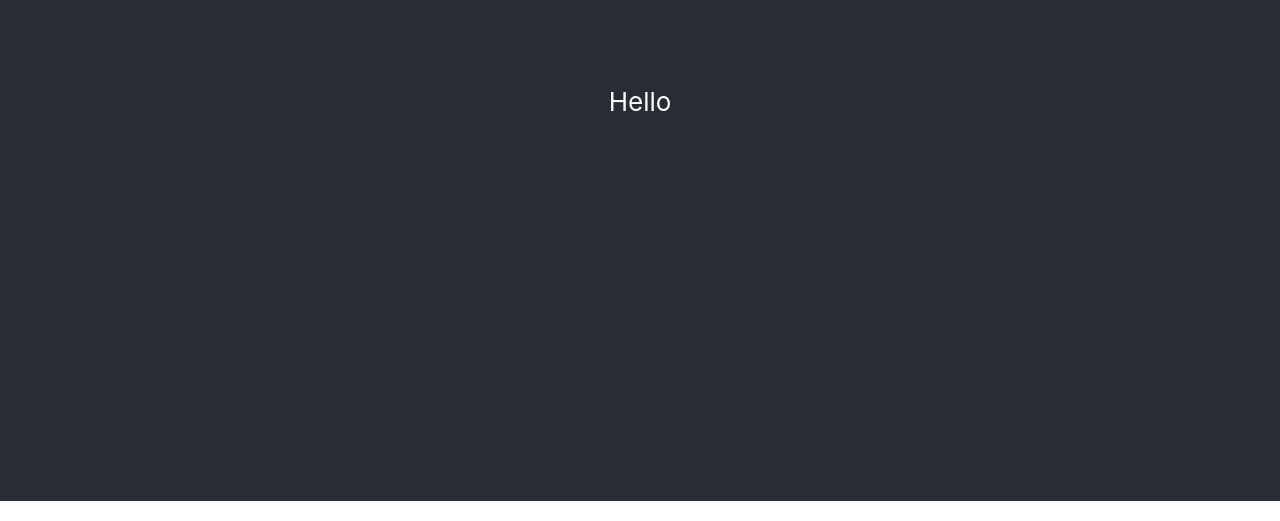
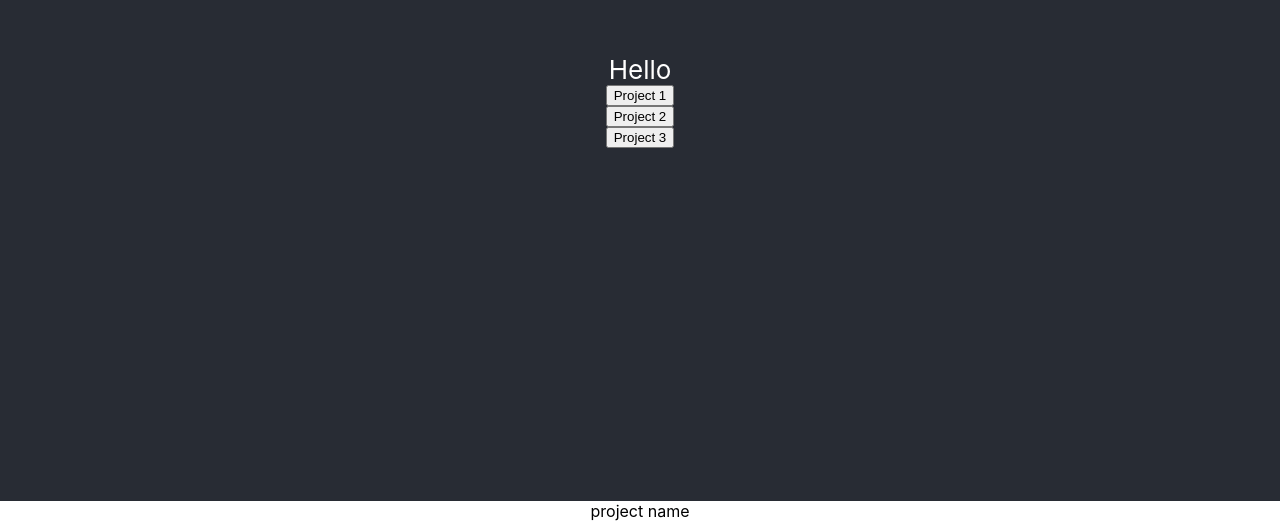
Before and after one commit to leahanders820/React-Portfolio, a React (Create React App) app: page / in a window 1280 px wide. Shown: the part 299-820 px from the top of the page. Built offline with nearby package versions, Linux system fonts and the light colour scheme.

Commit message:
app, header, and project

```diff
--- a/src/App.js
+++ b/src/App.js
@@ -1,14 +1,18 @@
 import logo from './logo.svg';
 import './App.css';
 import Header from './components/Header';
+import Project from './components/Project';
+import { useState } from 'react';
 
 function App() {
-
+const [projectName, setProjectName] = useState('project name');
   return (
     <div className="App">
       {
+        <>
         <Header/>
-
+        <Project text = {projectName}/>
+        </>
       }
     </div>
   );
--- a/src/components/Header.jsx
+++ b/src/components/Header.jsx
@@ -1,9 +1,21 @@
 import React from "react";
 
 const Header = () => {
+
+
+
     return (
       <header className="App-header">
         Hello
+        <button onClick = {() => {
+            alert('Hello');
+        }}>Project 1</button>
+        <button onClick = {() => {
+            alert('Hello2');
+        }}>Project 2</button>
+        <button onClick = {() => {
+            alert('Hello3');
+        }}>Project 3</button>
       </header>
     );
   };
--- /dev/null
+++ b/src/components/Project.jsx
@@ -0,0 +1,13 @@
+import React from "react";
+
+
+
+const Project = ({text = 'my project'}) => {
+    return (
+      <div>
+          {text}
+      </div>
+    );
+  };
+
+  export default Project;
```
